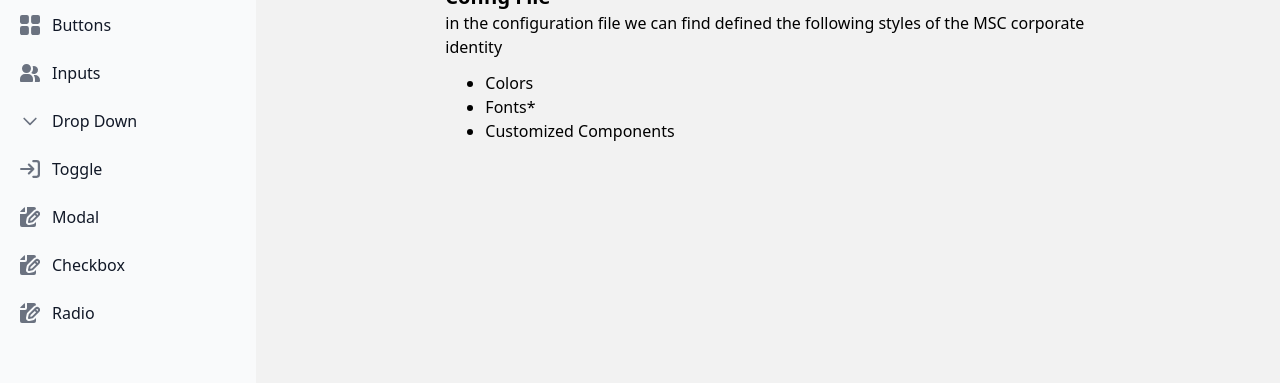
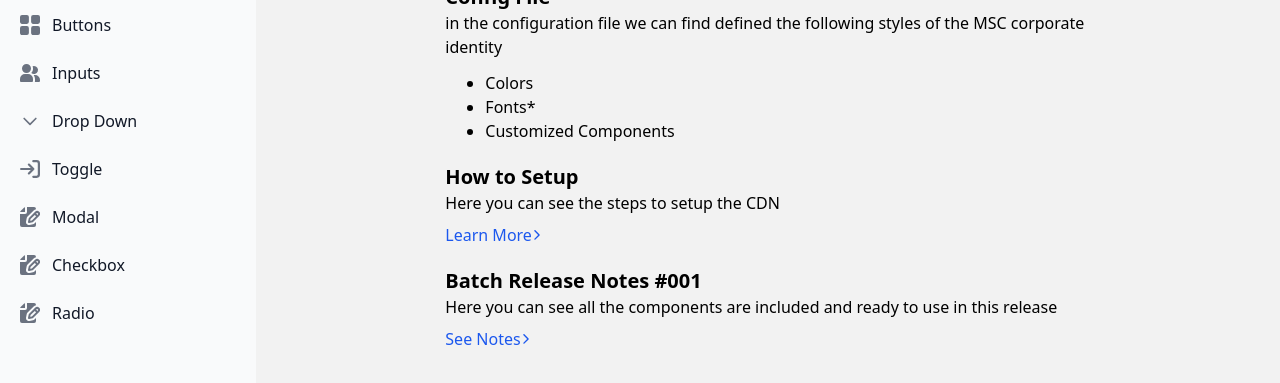
Before and after one commit to AdrianMsc/msc-tailwind-theme, a website: page index.html in a window 1280 px wide. Shown: the part 261-644 px from the top of the page. Drawn offline with Linux system fonts and the light colour scheme.

Commit message:
Docs links added to index

```diff
--- a/index.html
+++ b/index.html
@@ -309,6 +309,30 @@
               <li>Fonts*</li>
               <li>Customized Components</li>
             </ul>
+
+            <h2 class="font-bold text-xl mt-5">How to Setup</h2>
+            <p class="mb-2">Here you can see the steps to setup the CDN</p>
+            <a
+              target="_blank"
+              class="flex items-center text-primary-blue"
+              href="https://mscdirectjira.atlassian.net/wiki/spaces/PD/pages/2251456570/How+to+get+setup"
+            >
+              Learn More
+              <img src="./assets/chevron-right.svg" class="mt-1 ml-0.5" />
+            </a>
+            <h2 class="font-bold text-xl mt-5">Batch Release Notes #001</h2>
+            <p class="mb-2">
+              Here you can see all the components are included and ready to use
+              in this release
+            </p>
+            <a
+              target="_blank"
+              class="flex items-center text-primary-blue"
+              href="https://mscdirectjira.atlassian.net/wiki/spaces/PD/pages/2251784264/Batch+Release+Notes"
+            >
+              See Notes
+              <img src="./assets/chevron-right.svg" class="mt-1 ml-0.5" />
+            </a>
           </div>
         </div>
       </section>
```
Also changed, not shown: assets/chevron-right.svg (added).
